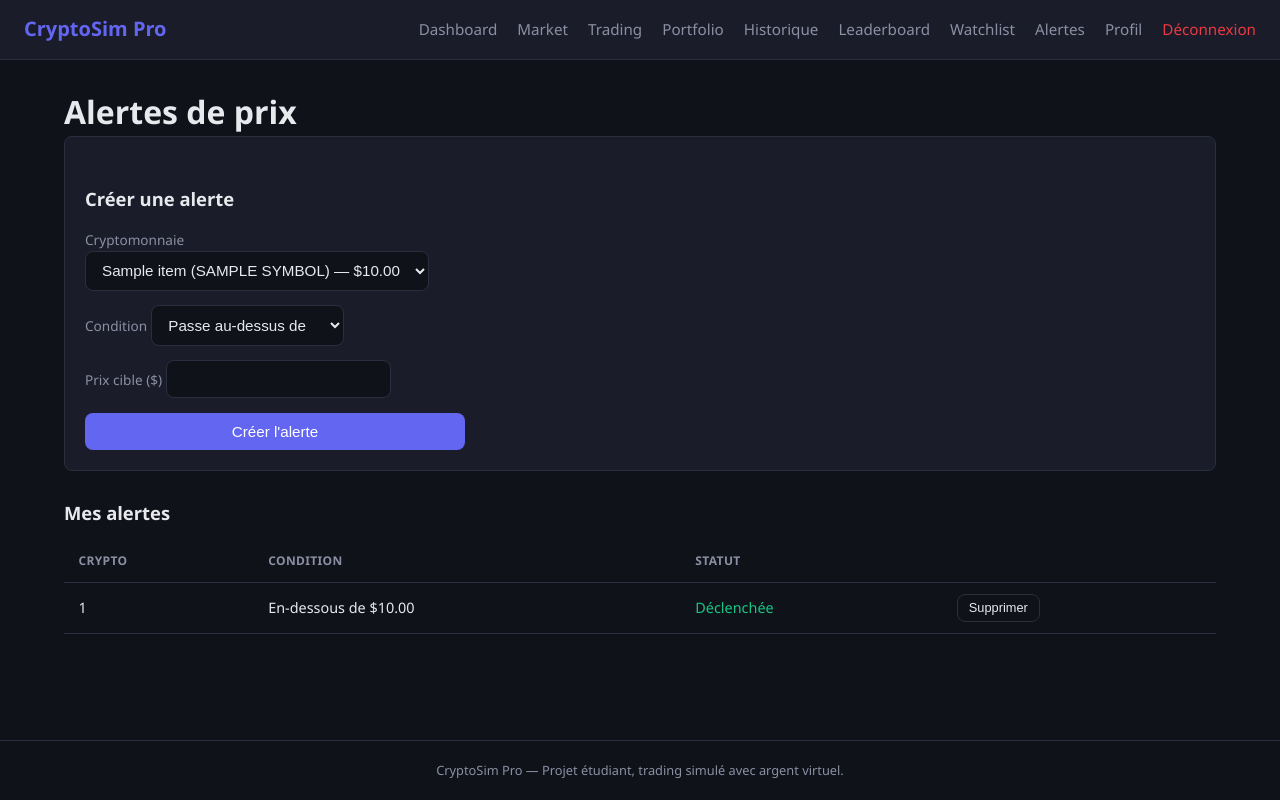
After one commit to LorenzoLeMoineau/cryptosim_pro, a Flask app: page /alerts in a window 1280 px wide. The commit adds this page. Run offline with Flask 3, Linux system fonts and the light colour scheme; a user stored in the database is signed in; tables that the repository leaves empty hold one stand-in row (values such as "Sample post"); a database or web service that is not in the repository returns one stand-in record (values such as "Sample title").

Commit message:
price alerts
réation d'alertes (crypto/seuil/direction), vérification automatique à chaque chargement du dashboard, notification flash quand une alerte se déclenche

```diff
--- a/app/__init__.py
+++ b/app/__init__.py
@@ -47,6 +47,9 @@ def create_app():
     from app.watchlist import bp as watchlist_bp
     app.register_blueprint(watchlist_bp)
 
+    from app.alerts import bp as alerts_bp
+    app.register_blueprint(alerts_bp)
+
     @app.route("/")
     def index():
         return render_template("landing.html")
--- /dev/null
+++ b/app/alerts/__init__.py
@@ -0,0 +1,5 @@
+from flask import Blueprint
+
+bp = Blueprint("alerts", __name__)
+
+from app.alerts import routes  # noqa: E402,F401
--- /dev/null
+++ b/app/alerts/routes.py
@@ -0,0 +1,64 @@
+from flask import render_template, request, redirect, url_for, flash
+from flask_login import login_required, current_user
+
+from app.alerts import bp
+from app.extensions import db
+from app.models import PriceAlert
+from app.market.coingecko import get_market_data
+
+
+@bp.route("/alerts")
+@login_required
+def index():
+    coins = get_market_data()
+    alerts = (
+        PriceAlert.query.filter_by(user_id=current_user.id)
+        .order_by(PriceAlert.created_at.desc())
+        .all()
+    )
+    return render_template("alerts.html", coins=coins, alerts=alerts)
+
+
+@bp.route("/alerts/create", methods=["POST"])
+@login_required
+def create():
+    coin_id = request.form.get("coin_id")
+    direction = request.form.get("direction")
+    target_price_raw = request.form.get("target_price", "")
+
+    try:
+        target_price = float(target_price_raw)
+    except ValueError:
+        flash("Prix cible invalide.", "error")
+        return redirect(url_for("alerts.index"))
+
+    if target_price <= 0 or direction not in ("above", "below") or not coin_id:
+        flash("Formulaire d'alerte invalide.", "error")
+        return redirect(url_for("alerts.index"))
+
+    db.session.add(PriceAlert(
+        user_id=current_user.id,
+        coin_id=coin_id,
+        target_price=target_price,
+        direction=direction,
+    ))
+    db.session.commit()
+
+    condition_text = "au-dessus de" if direction == "above" else "en-dessous de"
+    flash(f"Alerte créée : {coin_id} {condition_text} ${target_price}.", "success")
+    return redirect(url_for("alerts.index"))
+
+
+@bp.route("/alerts/<int:alert_id>/delete", methods=["POST"])
+@login_required
+def delete(alert_id):
+    alert = PriceAlert.query.filter_by(id=alert_id, user_id=current_user.id).first()
+
+    if alert is None:
+        flash("Alerte introuvable.", "error")
+    else:
+        db.session.delete(alert)
+        db.session.commit()
+        flash("Alerte supprimée.", "success")
+
+    return redirect(url_for("alerts.index"))
--- a/app/static/css/style.css
+++ b/app/static/css/style.css
@@ -234,6 +234,12 @@ tbody tr:hover {
     }
 }
 
+/* Alerts */
+.btn-small {
+    padding: 0.35rem 0.7rem;
+    font-size: 0.8rem;
+}
+
 /* Watchlist */
 .icon-form {
     display: inline-block;
--- /dev/null
+++ b/app/templates/alerts.html
@@ -0,0 +1,73 @@
+{% extends "base.html" %}
+
+{% block title %}Alertes de prix — CryptoSim Pro{% endblock %}
+
+{% block content %}
+<h1>Alertes de prix</h1>
+
+<div class="card">
+    <h2>Créer une alerte</h2>
+    <form method="POST" action="{{ url_for('alerts.create') }}">
+        <div>
+            <label for="coin_id">Cryptomonnaie</label>
+            <select name="coin_id" id="coin_id">
+                {% for coin in coins %}
+                <option value="{{ coin.id }}">
+                    {{ coin.name }} ({{ coin.symbol|upper }}) — ${{ "%.2f"|format(coin.current_price) }}
+                </option>
+                {% endfor %}
+            </select>
+        </div>
+
+        <div>
+            <label for="direction">Condition</label>
+            <select name="direction" id="direction">
+                <option value="above">Passe au-dessus de</option>
+                <option value="below">Passe en-dessous de</option>
+            </select>
+        </div>
+
+        <div>
+            <label for="target_price">Prix cible ($)</label>
+            <input type="number" step="any" min="0" name="target_price" id="target_price" required>
+        </div>
+
+        <button type="submit">Créer l'alerte</button>
+    </form>
+</div>
+
+<h2>Mes alertes</h2>
+{% if alerts %}
+<table>
+    <thead>
+        <tr>
+            <th>Crypto</th>
+            <th>Condition</th>
+            <th>Statut</th>
+            <th></th>
+        </tr>
+    </thead>
+    <tbody>
+        {% for alert in alerts %}
+        <tr>
+            <td>{{ alert.coin_id }}</td>
+            <td>
+                {{ "Au-dessus de" if alert.direction == "above" else "En-dessous de" }}
+                ${{ "%.2f"|format(alert.target_price) }}
+            </td>
+            <td class="{{ 'positive' if alert.triggered else 'text-muted' }}">
+                {{ "Déclenchée" if alert.triggered else "Active" }}
+            </td>
+            <td>
+                <form method="POST" action="{{ url_for('alerts.delete', alert_id=alert.id) }}" class="icon-form">
+                    <button type="submit" class="btn-secondary btn-small">Supprimer</button>
+                </form>
+            </td>
+        </tr>
+        {% endfor %}
+    </tbody>
+</table>
+{% else %}
+<p>Aucune alerte pour le moment.</p>
+{% endif %}
+{% endblock %}
--- a/app/templates/base.html
+++ b/app/templates/base.html
@@ -23,6 +23,7 @@
                 <a href="{{ url_for('history.index') }}">Historique</a>
                 <a href="{{ url_for('leaderboard.index') }}">Leaderboard</a>
                 <a href="{{ url_for('watchlist.index') }}">Watchlist</a>
+                <a href="{{ url_for('alerts.index') }}">Alertes</a>
                 <a href="#">Profil</a>
                 <a href="{{ url_for('auth.logout') }}" class="navbar-logout">Déconnexion</a>
             {% else %}
```
Also changed, not shown: app/alerts/checks.py (added, +27 -0 lines), app/dashboard/routes.py (+7 -1 lines).
